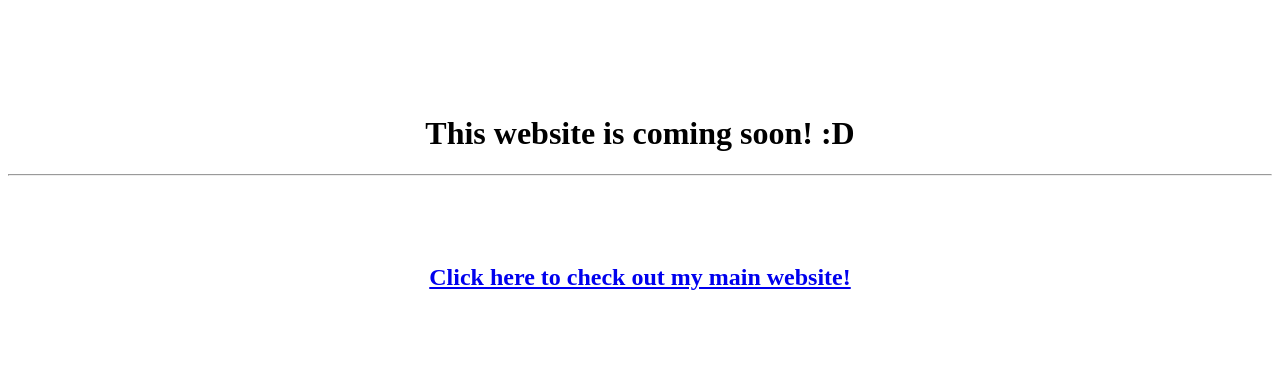
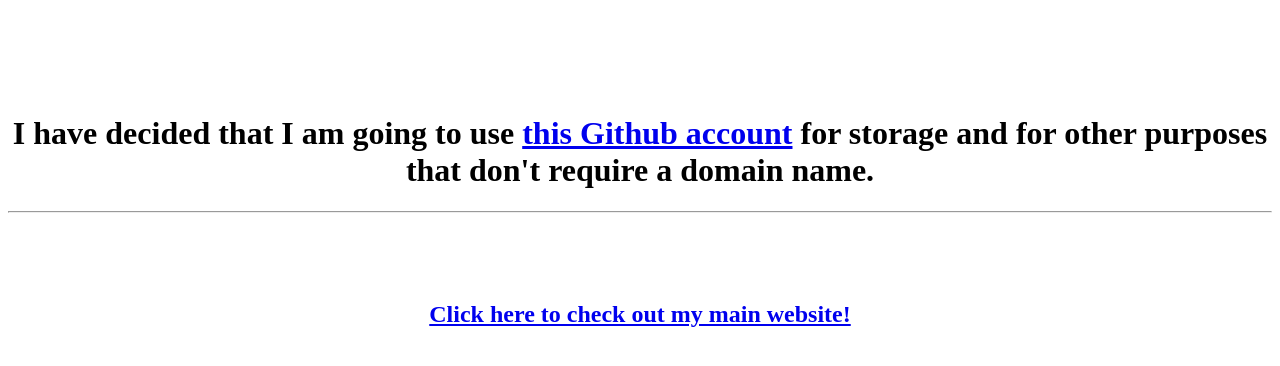
Before and after one commit to lolol469/lolol469, a plain HTML site: page index.html in a window 1280 px wide. Drawn offline with Linux system fonts and the light colour scheme; a small style sheet from the web is missing.

Commit message:
Update index.html

```diff
--- a/index.html
+++ b/index.html
@@ -3,7 +3,8 @@
 <p><br></p>
 <p><br></p>
 <div style="text-align: center">
-<h1>This website is coming soon! :D</h1>
+<h1>I have decided that I am going to use <a href="http://github.com/lolol469">this Github account</a> for storage and for other purposes that don't require a domain
+name.</h1>
 </div>
 <hr>
 <p><br></p>
```
